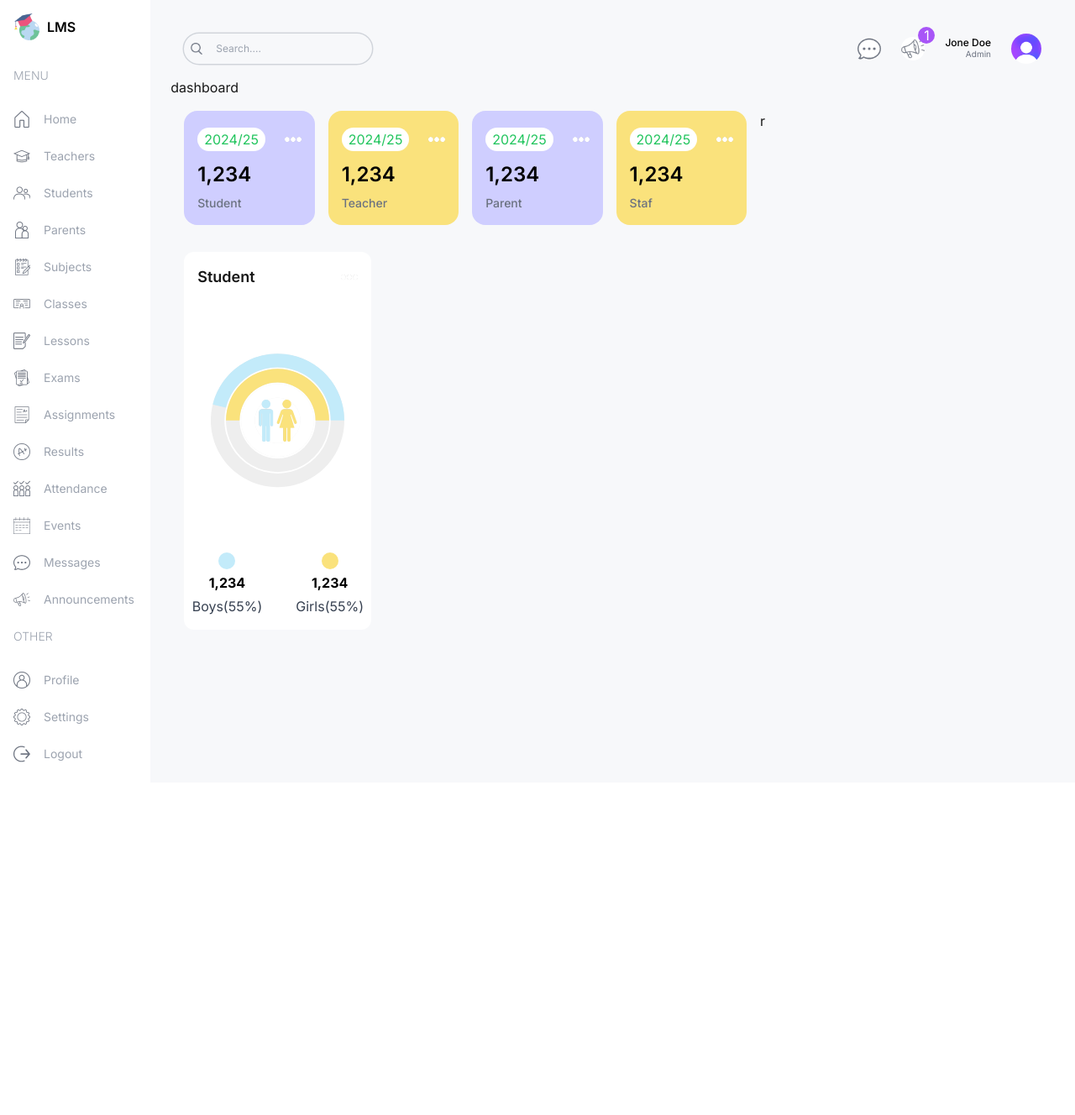
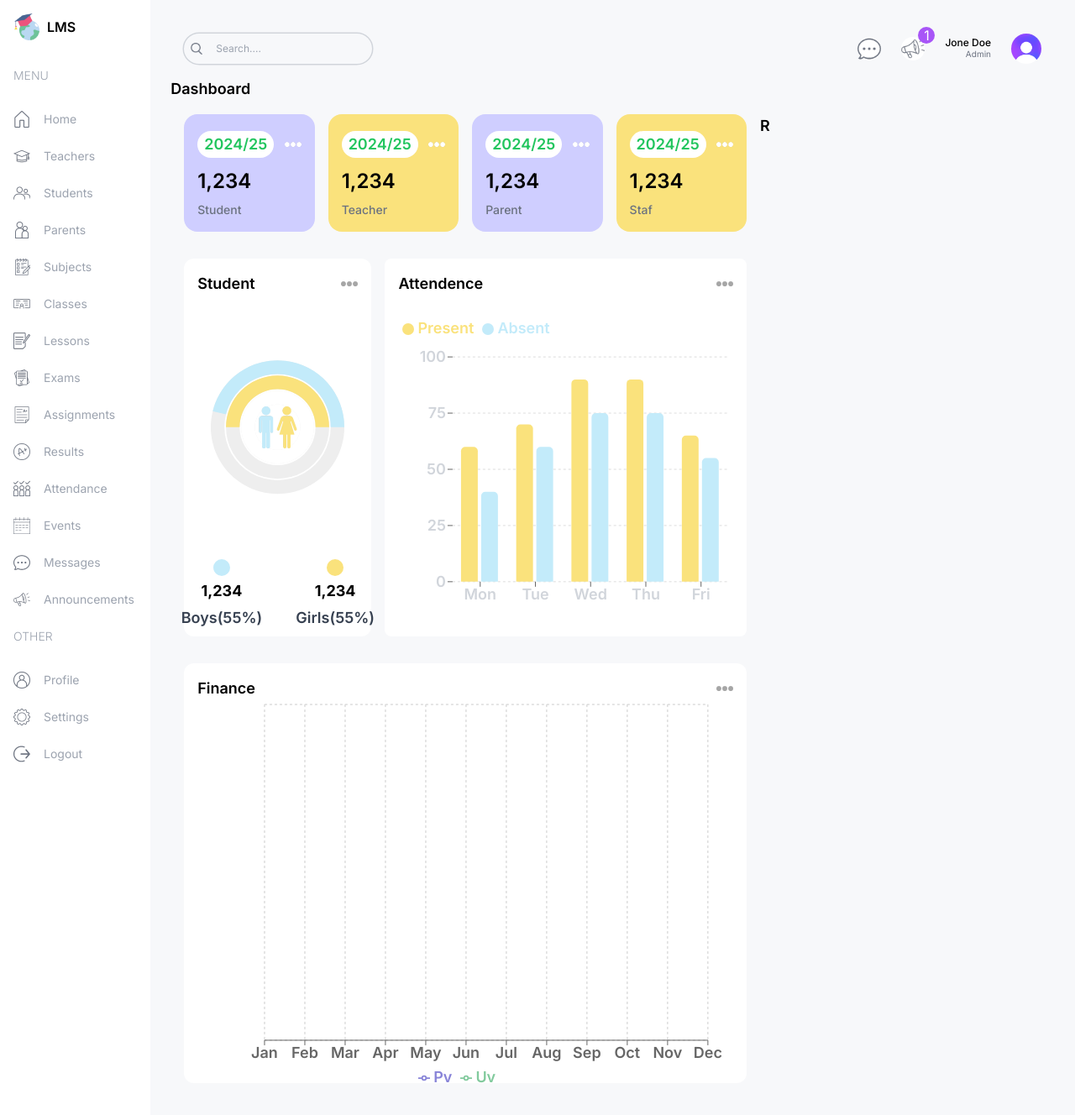
Before and after one commit to KCDasanayaka/School-Management-Dashboard, a Next.js app in the folder dashboard/: page /dashboard/admin in a window 1280 px wide. Shown: the whole page at 84% size. Before the commit the page ends 932 px from the top, so only its background shows below. Built offline with nearby package versions, Linux system fonts and the light colour scheme.

Commit message:
updated codes

```diff
--- a/dashboard/src/app/components/AttendanceChart.tsx
+++ b/dashboard/src/app/components/AttendanceChart.tsx
@@ -1,57 +1,60 @@
 "use client"
+import Image from 'next/image';
 import React from 'react'
-
+import moreDark from '../../../public/moreDark.png'
 import { BarChart, Bar, Rectangle, XAxis, YAxis, CartesianGrid, Tooltip, Legend, ResponsiveContainer } from 'recharts';
 
 const data = [
   {
-    name: 'Page A',
-    uv: 4000,
-    pv: 2400,
-    amt: 2400,
+    name: 'Mon',
+    present: 60,
+    absent: 40,
   },
   {
-    name: 'Page B',
-    uv: 3000,
-    pv: 1398,
-    amt: 2210,
+    name: 'Tue',
+    present: 70,
+    absent: 60,
   },
   {
-    name: 'Page C',
-    uv: 2000,
-    pv: 9800,
-    amt: 2290,
+    name: 'Wed',
+    present: 90,
+    absent: 75,
   },
   {
-    name: 'Page D',
-    uv: 2780,
-    pv: 3908,
-    amt: 2000,
+    name: 'Thu',
+    present: 90,
+    absent: 75,
   },
   {
-    name: 'Page E',
-    uv: 1890,
-    pv: 4800,
-    amt: 2181,
-  },
-  {
-    name: 'Page F',
-    uv: 2390,
-    pv: 3800,
-    amt: 2500,
-  },
-  {
-    name: 'Page G',
-    uv: 3490,
-    pv: 4300,
-    amt: 2100,
-  },
+    name: 'Fri',
+    present: 65,
+    absent: 55,
+  }
 ];
 
 const AttendanceChart = () => {
   return (
-    <div>
-
+    <div className='bg-white rounded-lg p-4 h-full '>
+      <div className='flex justify-between items-center'>
+        <h1 className='text-lg font-semibold text-black'>Attendence</h1>
+        <Image src={moreDark} alt='' width={20} height={20}/>
+      </div>
+      <ResponsiveContainer width="100%" height="90%">
+        <BarChart
+          width={500}
+          height={300}
+          data={data}
+          barSize={20}
+        >
+          <CartesianGrid strokeDasharray="3 3" vertical={false} stroke='#ddd'/>
+          <XAxis dataKey="name" axisLine={false} tick={{fill:"#d1d5db"}} tickLine={{fill:"#ddd"}}/>
+          <YAxis axisLine={false} tick={{fill:"#d1d5db"}} tickLine={{fill:"#ddd"}}/>
+          <Tooltip contentStyle={{borderRadius:'10px',borderColor:'lightgray'}}/>
+          <Legend align='left' verticalAlign='top' wrapperStyle={{paddingTop:"20px", paddingBottom:"20px"}}/>
+          <Bar dataKey="present" fill="#fae27c" activeBar={<Rectangle fill="pink" stroke="blue" />} legendType='circle' radius={[5,5,0,0]}/>
+          <Bar dataKey="absent" fill="#c3ebfa" activeBar={<Rectangle fill="gold" stroke="purple" />} legendType='circle' radius={[5,5,0,0]}/>
+        </BarChart>
+      </ResponsiveContainer>
     </div>
   )
 }
--- a/dashboard/src/app/components/CountChart.tsx
+++ b/dashboard/src/app/components/CountChart.tsx
@@ -1,6 +1,6 @@
 'use client'
 import Image from 'next/image';
-import more from '../../../public/more.png'
+import more from '../../../public/moreDark.png'
 import gender from '../../../public/maleFemale.png'
 
 
@@ -32,7 +32,7 @@ const CountChart = () => {
   return (
     <div className='bg-white rounded-xl w-full h-full p-4'>
         <div className='flex justify-between items-center'>
-            <h1 className='text-lg font-semibold'>Student</h1>
+            <h1 className='text-lg font-semibold text-black'>Student</h1>
             <Image src={more} alt='' width={20} height={20}/>
         </div>
         <div className='relative w-full h-[75%]'>
--- /dev/null
+++ b/dashboard/src/app/components/FinanceChart.tsx
@@ -0,0 +1,104 @@
+"use client"
+import Image from 'next/image'
+import React from 'react'
+import more from "../../../public/moreDark.png"
+
+import { LineChart, Line, XAxis, YAxis, CartesianGrid, Tooltip, Legend, ResponsiveContainer } from 'recharts';
+
+const data = [
+  {
+    name: 'Jan',
+    income: 4000,
+    expence: 2400,
+  },
+  {
+    name: 'Feb',
+    income: 3000,
+    expence: 1398,
+  },
+  {
+    name: 'Mar',
+    income: 2000,
+    expence: 9800,
+  },
+  {
+    name: 'Apr',
+    income: 2780,
+    expence: 3908,
+  },
+  {
+    name: 'May',
+    income: 1890,
+    expence: 4800,
+  },
+  {
+    name: 'Jun',
+    income: 2390,
+    expence: 3800,
+  },
+  {
+    name: 'Jul',
+    income: 3490,
+    expence: 4300,
+  },
+  {
+    name: 'Aug',
+    income: 4000,
+    expence: 2400,
+  },
+  {
+    name: 'Sep',
+    income: 3000,
+    expence: 1398,
+  },
+  {
+    name: 'Oct',
+    income: 2000,
+    expence: 9800,
+  },
+  {
+    name: 'Nov',
+    income: 2780,
+    expence: 3908,
+  },
+  {
+    name: 'Dec',
+    income: 1890,
+    expence: 4800,
+  }
+];
+
+const FinanceChart = () => {
+  return (
+    <div className='bg-white rounded-xl w-full h-full p-4'>
+        <div className='flex justify-between items-center'>
+            <h1 className='text-lg font-semibold text-black'>Finance</h1>
+            <Image src={more} alt='' width={20} height={20}/>
+        </div>
+        <ResponsiveContainer width="100%" height="100%">
+        <LineChart
+          width={500}
+          height={300}
+          data={data}
+          margin={{
+            top: 5,
+            right: 30,
+            left: 20,
+            bottom: 5,
+          }}
+        >
+          <CartesianGrid strokeDasharray="3 3" />
+          <XAxis dataKey="name" />
+          <YAxis />
+          <Tooltip />
+          <Legend />
+          <Line type="monotone" dataKey="pv" stroke="#8884d8" activeDot={{ r: 8 }} />
+          <Line type="monotone" dataKey="uv" stroke="#82ca9d" />
+        </LineChart>
+      </ResponsiveContainer>
+
+    </div>
+  )
+}
+
+export default FinanceChart
--- a/dashboard/src/app/dashboard/admin/page.tsx
+++ b/dashboard/src/app/dashboard/admin/page.tsx
@@ -1,5 +1,6 @@
 import AttendanceChart from "@/app/components/AttendanceChart"
 import CountChart from "@/app/components/CountChart"
+import FinanceChart from "@/app/components/FinanceChart"
 import UserCard from "@/app/components/UserCard"
 
 const AdminPage = () => {
@@ -21,8 +22,8 @@ const AdminPage = () => {
             <AttendanceChart/>
             </div>
          </div>
-         <div className="">
-
+         <div className="w-full h-[500px]">
+            <FinanceChart/>
          </div>
          </div>
          <div className="w-full lg:w-1/3">r</div>
--- a/dashboard/src/app/dashboard/layout.tsx
+++ b/dashboard/src/app/dashboard/layout.tsx
@@ -14,6 +14,6 @@ export default function DashBoardLayout({
   children: React.ReactNode;
 }>) {
   return (
-      <div>dashboard{children}</div>
+      <div className="capitalize font-semibold text-black text-lg">dashboard{children}</div>
   );
 }
```
